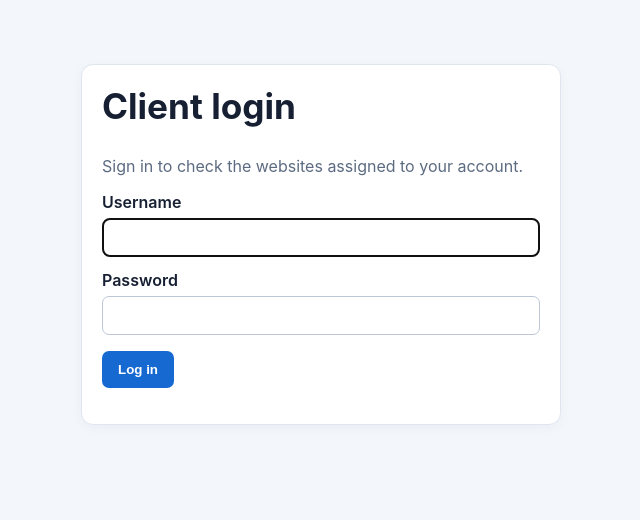
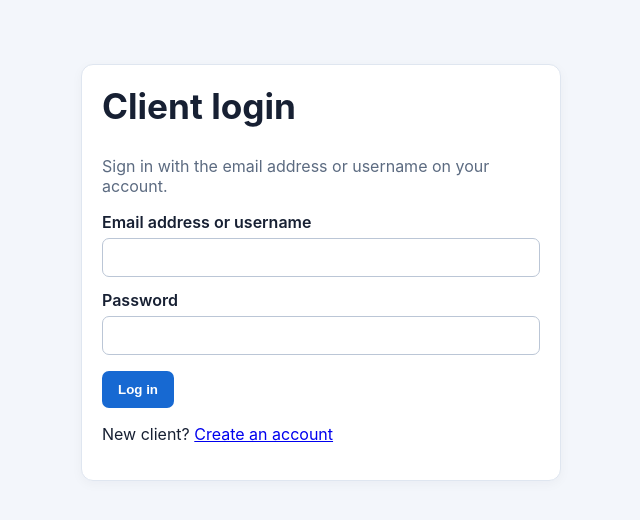
Before and after one commit to M-Zia-Khan/Weblands, a Django app: page /login/ in a window 1280 px wide. Shown: the part 52-572 px from the top of the page, without its empty margins (319-959 px from the left). Run offline with Django 5.2, Linux system fonts and the light colour scheme; parts of the project's set-up code (start-up, migrations or seed data) failed here and were passed over.

Commit message:
Adding user login creation page

```diff
--- a/clients/forms.py
+++ b/clients/forms.py
@@ -1,4 +1,42 @@
 from django import forms
+from django.contrib.auth.forms import AuthenticationForm, UserCreationForm
+from django.contrib.auth.models import User
+
+
+class ClientAuthenticationForm(AuthenticationForm):
+    username = forms.CharField(
+        label="Email address or username",
+        widget=forms.TextInput(attrs={"autocomplete": "username"}),
+    )
+
+    def clean_username(self):
+        username = self.cleaned_data["username"]
+        return username.lower() if "@" in username else username
+
+
+class ClientSignUpForm(UserCreationForm):
+    username = forms.EmailField(
+        label="Email address",
+        max_length=150,
+        widget=forms.EmailInput(attrs={"autocomplete": "email"}),
+    )
+
+    class Meta(UserCreationForm.Meta):
+        model = User
+        fields = ("username",)
+
+    def clean_username(self):
+        email = super().clean_username().strip().lower()
+        if User.objects.filter(email__iexact=email).exists():
+            raise forms.ValidationError("An account with this email address already exists.")
+        return email
+
+    def save(self, commit=True):
+        user = super().save(commit=False)
+        user.email = self.cleaned_data["username"]
+        if commit:
+            user.save()
+        return user
 
 
 class ScanForm(forms.Form):
--- a/clients/templates/clients/base.html
+++ b/clients/templates/clients/base.html
@@ -19,7 +19,7 @@
     .metric { min-width: 120px; flex: 1; background: #f6f8fc; border-radius: 9px; padding: 1rem; }
     .metric strong { display: block; font-size: 1.55rem; }
     label { display: block; font-weight: 600; margin: .8rem 0 .35rem; }
-    input[type=text], input[type=url], input[type=password], input[type=file], select { width: 100%; max-width: 680px; padding: .7rem; border: 1px solid #bbc6d6; border-radius: 7px; background: white; }
+    input[type=text], input[type=email], input[type=url], input[type=password], input[type=file], select { width: 100%; max-width: 680px; padding: .7rem; border: 1px solid #bbc6d6; border-radius: 7px; background: white; }
     button, .button { display: inline-block; border: 0; border-radius: 7px; background: #1769d2; color: white; padding: .7rem 1rem; font-weight: 700; text-decoration: none; cursor: pointer; }
     button:hover, .button:hover { background: #0e55af; }
     table { border-collapse: collapse; width: 100%; }
--- a/clients/templates/clients/login.html
+++ b/clients/templates/clients/login.html
@@ -3,16 +3,17 @@
 {% block content %}
 <section class="card" style="max-width: 480px; margin: 8vh auto;">
   <h1>Client login</h1>
-  <p class="muted">Sign in to check the websites assigned to your account.</p>
+  <p class="muted">Sign in with the email address or username on your account.</p>
   {% if form.errors %}<p class="error">Username or password is incorrect. Try again.</p>{% endif %}
   <form method="post">
     {% csrf_token %}
-    <label for="{{ form.username.id_for_label }}">Username</label>
+    <label for="{{ form.username.id_for_label }}">Email address or username</label>
     {{ form.username }}
     <label for="{{ form.password.id_for_label }}">Password</label>
     {{ form.password }}
     <input type="hidden" name="next" value="{{ next }}">
     <p><button type="submit">Log in</button></p>
   </form>
+  <p>New client? <a href="{% url 'register' %}">Create an account</a></p>
 </section>
 {% endblock %}
--- a/clients/urls.py
+++ b/clients/urls.py
@@ -4,6 +4,7 @@ from . import views
 
 
 urlpatterns = [
+    path("register/", views.register, name="register"),
     path("", views.dashboard, name="dashboard"),
     path("scan/", views.start_scan, name="start_scan"),
     path("scans/<int:scan_id>/", views.scan_detail, name="scan_detail"),
--- a/uptime_portal/settings.py
+++ b/uptime_portal/settings.py
@@ -69,7 +69,10 @@ DATABASES = {
 
 AUTH_PASSWORD_VALIDATORS = [
     {"NAME": "django.contrib.auth.password_validation.UserAttributeSimilarityValidator"},
-    {"NAME": "django.contrib.auth.password_validation.MinimumLengthValidator"},
+    {
+        "NAME": "django.contrib.auth.password_validation.MinimumLengthValidator",
+        "OPTIONS": {"min_length": 12},
+    },
     {"NAME": "django.contrib.auth.password_validation.CommonPasswordValidator"},
     {"NAME": "django.contrib.auth.password_validation.NumericPasswordValidator"},
 ]
--- a/uptime_portal/urls.py
+++ b/uptime_portal/urls.py
@@ -1,13 +1,19 @@
 from django.contrib import admin
 from django.urls import include, path
 from django.contrib.auth import views as auth_views
+
+from clients.forms import ClientAuthenticationForm
 
 
 urlpatterns = [
     path("admin/", admin.site.urls),
     path(
         "login/",
-        auth_views.LoginView.as_view(template_name="clients/login.html"),
+        auth_views.LoginView.as_view(
+            template_name="clients/login.html",
+            redirect_authenticated_user=True,
+            authentication_form=ClientAuthenticationForm,
+        ),
         name="login",
     ),
     path("logout/", auth_views.LogoutView.as_view(), name="logout"),
```
Also changed, not shown: clients/templates/clients/register.html (added, +19 -0 lines), clients/tests.py (+57 -0 lines), clients/views.py (+16 -1 lines), README.md.
